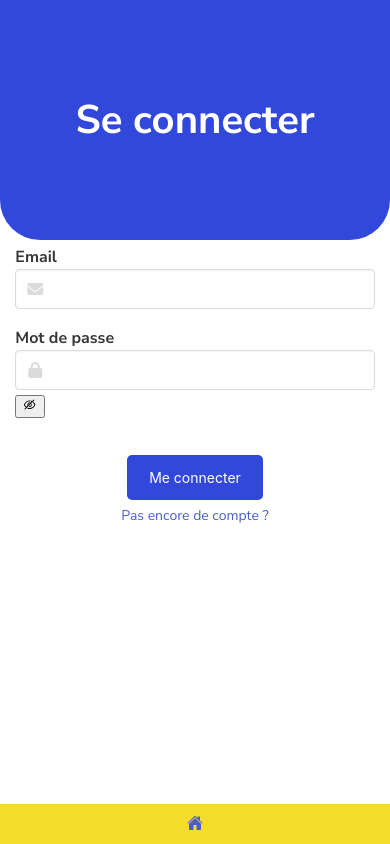
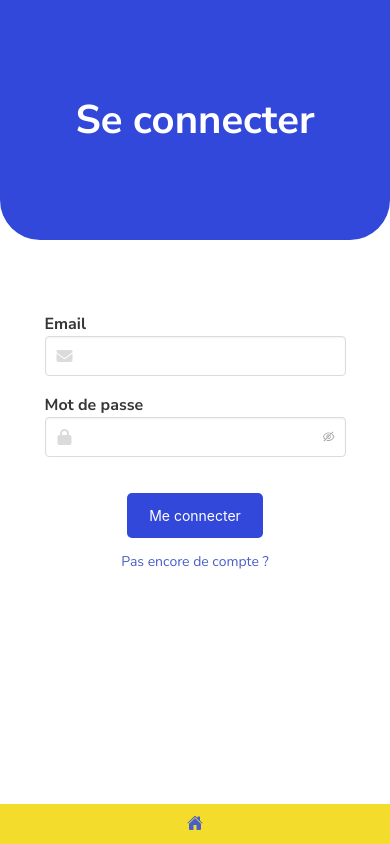
Before and after one commit to CCindy7/TechPlay, a React (Create React App) app in the folder client/: page /login in a window 390 px wide. Built offline with nearby package versions, Linux system fonts and the light colour scheme; no server answers.

Commit message:
responsive auth page - eye button

```diff
--- a/client/src/components/Edit.js
+++ b/client/src/components/Edit.js
@@ -52,8 +52,8 @@ class Edit extends Component {
       <>
         <Navbar user={this.state.user} />
 
-      <div className="edit-profile">
-        <div className="block-title-profile">
+      <div className="auth auth-edit">
+        <div className="block-title-auth">
           <h1>Mon compte</h1>
         </div>
 
@@ -61,7 +61,7 @@ class Edit extends Component {
           <form onSubmit={this.handleSubmit}>
             <div className="field">
               <label className="label">Modifier mon nom d'utilisateur :
-              <div className="control has-icons-left has-icons-right">
+              <div className="control has-icons-left">
                 <input className="input" type="text" name="username" value={this.state.username} onChange={event => this.handleChange(event)} />
                 <span className="icon is-medium is-left">
                   <i className="fa-solid fa-user"></i>
--- a/client/src/components/auth/Login.js
+++ b/client/src/components/auth/Login.js
@@ -50,7 +50,7 @@ class Login extends Component {
 
   render() {
     return(
-      <div className="auth">
+      <div className="auth auth-login">
         <div className="block-title-auth">
           <h1>Se connecter</h1>
         </div>
@@ -65,7 +65,7 @@ class Login extends Component {
           <form onSubmit={this.handleSubmit}>
             <div className="field">
               <label className="label">Email
-              <div className="control has-icons-left has-icons-right">
+              <div className="control has-icons-left">
                 <input className="input" type="text" name="email" value={this.state.email} onChange={event => this.handleChange(event)} />
                 <span className="icon is-medium is-left">
                   <i className="fa-solid fa-envelope"></i>
@@ -76,12 +76,12 @@ class Login extends Component {
 
             <div className="field">
               <label className="label">Mot de passe
-              <div className="control has-icons-left has-icons-right">
-                <input className="input" type={this.state.showPswd ? "text": "password"} name="password" value={this.state.password} onChange={event => this.handleChange(event)} />
+              <div className="control has-icons-left">
+                <input className="input" style={{position: "absolute"}} type={this.state.showPswd ? "text": "password"} name="password" value={this.state.password} onChange={event => this.handleChange(event)} />
                 <span className="icon is-medium is-left">
                   <i className="fa-solid fa-lock"></i>
                 </span>
-              <button className="eye" type="button" onClick={this.handleVisibility}>{this.state.eyePswd}</button>
+                <button className="eye" type="button" onClick={this.handleVisibility}>{this.state.eyePswd}</button>
               </div>
               </label>
             </div>
@@ -91,9 +91,10 @@ class Login extends Component {
             </div>
 
           </form>
+
+          <Link className="authLink" to="/signup">Pas encore de compte ?</Link>
+
         </div>
-
-        <Link className="authLink" to="/signup">Pas encore de compte ?</Link>
 
         <div className="foot">
           <a className="footerLink" href="/">
--- a/client/src/components/auth/Signup.js
+++ b/client/src/components/auth/Signup.js
@@ -65,7 +65,7 @@ class Signup extends Component {
 
   render() {
     return(
-      <div className="auth">
+      <div className="auth auth-signup">
         <div className="block-title-auth">
           <h1>S'enregistrer</h1>
         </div>
@@ -80,7 +80,7 @@ class Signup extends Component {
           <form onSubmit={this.handleSubmit}>
             <div className="field">
               <label className="label">Nom d'utilisateur
-              <div className="control has-icons-left has-icons-right">
+              <div className="control has-icons-left">
                 <input className="input" type="text" name="username" value={this.state.username} onChange={event => this.handleChange(event)}/>
                 <span className="icon is-medium is-left">
                   <i className="fa-solid fa-user"></i>
@@ -91,7 +91,7 @@ class Signup extends Component {
 
             <div className="field">
               <label className="label">Email
-              <div className="control has-icons-left has-icons-right">
+              <div className="control has-icons-left">
                 <input className="input" type="text" name="email" value={this.state.email} onChange={event => this.handleChange(event)}/>
                 <span className="icon is-medium is-left">
                   <i className="fa-solid fa-envelope"></i>
@@ -102,10 +102,8 @@ class Signup extends Component {
 
             <div className="field">
               <label className="label">Mot de passe
-              <div className="control has-icons-left has-icons-right">
-                <input className="input" type={this.state.showPswd ? "text": "password"} name="password" value={this.state.password} onChange={event => this.handleChange(event)} >
-                </input>
-
+              <div className="control has-icons-left">
+                <input className="input" style={{position: "absolute"}} type={this.state.showPswd ? "text": "password"} name="password" value={this.state.password} onChange={event => this.handleChange(event)} />
                 <span className="icon is-medium is-left">
                   <i className="fa-solid fa-lock"></i>
                 </span>
@@ -116,8 +114,8 @@ class Signup extends Component {
 
             <div className="field">
               <label className="label">Confirmez votre mot de passe
-              <div className="control has-icons-left has-icons-right">
-                <input className="input" type={this.state.showConf ? "text": "password"} name="confirmation" value={this.state.confirmation} onChange={event => this.handleChange(event)} />
+              <div className="control has-icons-left">
+                <input className="input" style={{position: "absolute"}} type={this.state.showConf ? "text": "password"} name="confirmation" value={this.state.confirmation} onChange={event => this.handleChange(event)} />
                 <span className="icon is-medium is-left">
                   <i className="fa-solid fa-lock"></i>
                 </span>
@@ -131,8 +129,10 @@ class Signup extends Component {
             </div>
 
           </form>
+
+          <Link className="authLink" to="/login">J'ai déjà un compte</Link>
+
         </div>
-        <Link className="authLink" to="/login">J'ai déjà un compte</Link>
 
         <div className="foot">
           <a className="footerLink" href="/">
--- a/client/src/components/style/Auth.css
+++ b/client/src/components/style/Auth.css
@@ -32,8 +32,25 @@
 }
 
 .block-form {
-    margin-top: auto;
-    margin-bottom: auto;
+    flex-direction: column;
+    justify-content: center;
+}
+
+.input {
+    position: absolute;
+}
+
+.eye {
+    position:relative;
+    z-index: 1;
+    display: flex;
+    height: 40px;
+    margin: 0 0 0 auto;
+    padding-right: 10px;
+    align-items: center;
+    background: transparent;
+    color: darkgray;
+    border: none;
 }
 
 .btn-auth {
@@ -42,6 +59,8 @@
 
 .authLink {
     font-size: 14px;
+    text-align: center;
+    margin-top: 0.8rem;
 }
 
 .foot {
@@ -62,3 +81,18 @@
 .control {
     display: flex;
 }
+
+{/*Changes on Login page*/}
+.auth-login {
+    gap: 4.5rem;
+}
+
+{/*Changes on Signup page*/}
+.auth-signup {
+    gap: 2rem;
+}
+
+{/*Changes on edit page*/}
+.auth-edit {
+    gap: 6rem;
+}
--- a/client/src/components/style/Edit.css
+++ b/client/src/components/style/Edit.css
@@ -1,36 +1,3 @@
-.edit-profile {
-    max-height: 100vh;
-    display:flex;
-    align-items:center;
-    flex-direction: column;
-    font-family: 'Balsamiq Sans', cursive;
-    font-family: 'Nunito Sans', sans-serif;
-    gap: 6rem;
-}
-
-.block-title-profile {
-    position: relative;
-    width: 100%;
-    min-width: 300px;
-    max-width: 700px;
-    height: 15rem;
-    padding: 10px;
-    background-color: var(--darkblue);
-    border-bottom-left-radius: 40px;
-    border-bottom-right-radius: 40px;
-}
-
-.block-title-profile > h1 {
-    color: white;
-    margin: auto;
-    font-weight: bold;
-    font-size: 2.5rem;
-}
-
-.edit-profile > div {
-    display: flex;
-}
-
 .profileButtons {
     display: flex;
     flex-direction: column;
```
